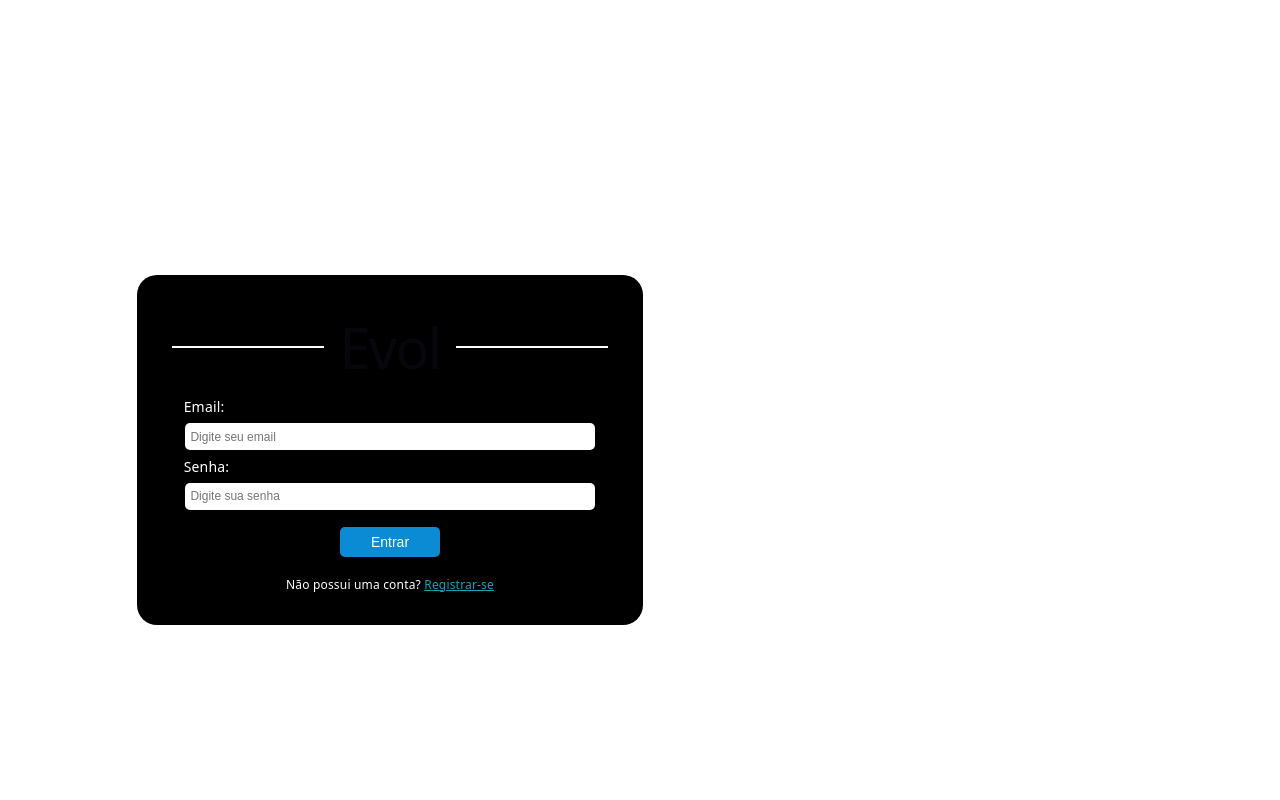
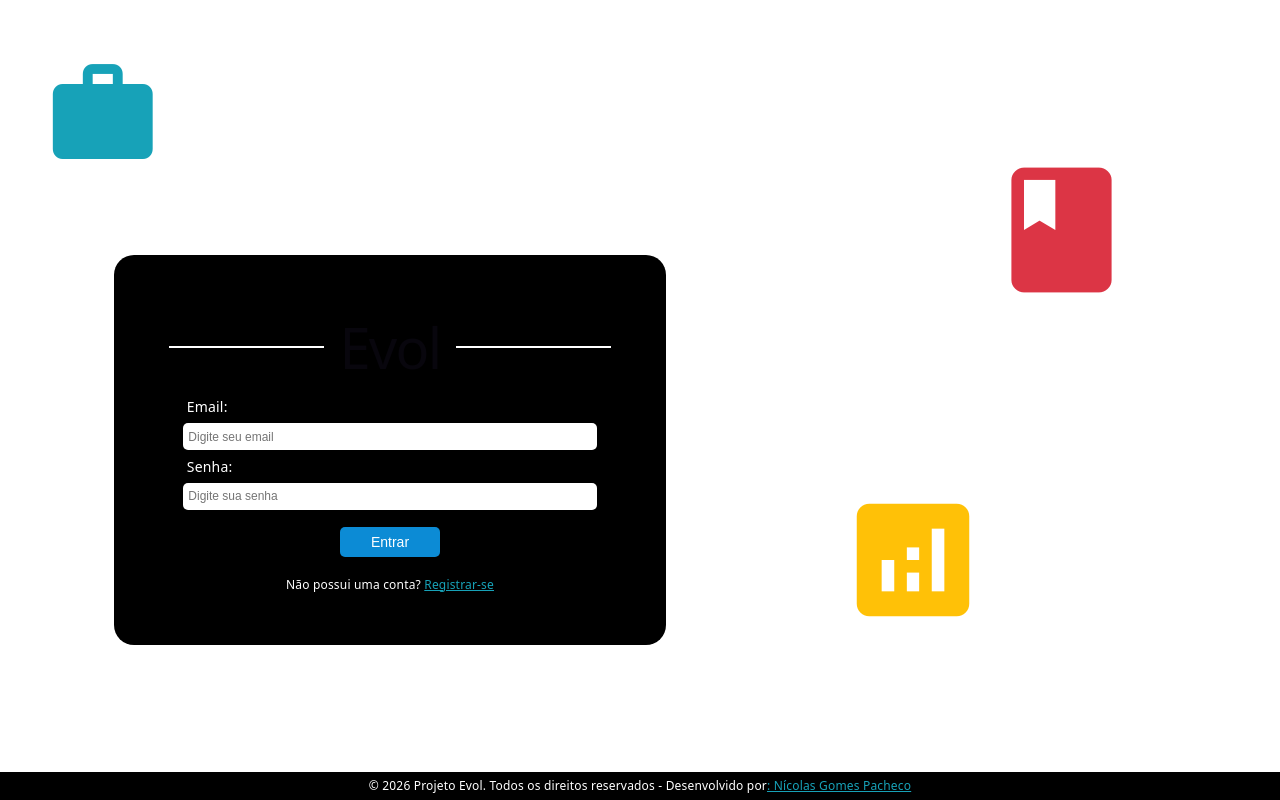
Before and after one commit to nicz-gom/projeto_evol, a React (Vite) app in the folder frontend/: page / in a window 1280 px wide. Built offline with nearby package versions, Linux system fonts and the light colour scheme.

Commit message:
feat: finalização do estilização e construção da página de login e register

```diff
--- a/frontend/index.html
+++ b/frontend/index.html
@@ -3,6 +3,10 @@
   <head>
     <meta charset="UTF-8" />
     <link rel="icon" type="image/svg+xml" href="/favicon.svg" />
+    <link
+    rel="stylesheet"
+    href="https://fonts.googleapis.com/icon?family=Material+Icons"
+    />
     <meta name="viewport" content="width=device-width, initial-scale=1.0" />
     <title>prjeto_evol</title>
   </head>
--- a/frontend/src/components/Inputs/index.tsx
+++ b/frontend/src/components/Inputs/index.tsx
@@ -5,14 +5,15 @@ interface InputsProps{
     label: string;
     input: string;
     placeholder: string;
+    required?: boolean;
 }
 
 /*Criando um componente de input genérico*/
-function Inputs({label, input, placeholder}: InputsProps){
+function Inputs({label, input, placeholder, required}: InputsProps){
     return (
         <div style={{margin: '2px'}}>
-            <label style={{display: 'flex', alignItems: 'start', color: Colors.White, fontSize: Fonts.medio, paddingLeft: '45px'}}>{label}</label>
-            <input type={input} placeholder={placeholder} style={{backgroundColor: 'white', border: 'none', borderRadius: '5px', height: '25px', width: '80%', color: 'black', fontSize: Fonts.pequeno, paddingLeft: '5px'}} />
+            <label style={{display: 'flex', alignItems: 'start', color: Colors.White, fontSize: Fonts.medio, paddingLeft: '10%'}}>{label}</label>
+            <input type={input} placeholder={placeholder} required={required} style={{backgroundColor: 'white', border: 'none', borderRadius: '5px', height: '25px', width: '80%', color: 'black', fontSize: Fonts.pequeno, paddingLeft: '5px'}} />
         </div>
     );
 }
--- /dev/null
+++ b/frontend/src/components/footer/index.tsx
@@ -0,0 +1,12 @@
+import Colors from "../../styles/colors";
+import Fonts from "../../styles/fonts";
+
+function Footer(){
+    return (
+        <footer style={{height: '28px', width: '100%', backgroundColor: Colors.Black, display: 'flex', alignItems: 'center', justifyContent: 'center', position: 'absolute', bottom: 0, zIndex: 1}}>
+            <p style={{color: Colors.White, fontSize: Fonts.pequeno}}>© 2026 Projeto Evol. Todos os direitos reservados - Desenvolvido por</p><a style={{color: Colors.Info, textDecoration: 'underline', fontSize: Fonts.pequeno}} href="https://github.com/nicz-gom" target="_blank" rel="noopener noreferrer">: Nícolas Gomes Pacheco</a>
+        </footer>
+    );
+}
+
+export default Footer;
--- a/frontend/src/index.css
+++ b/frontend/src/index.css
@@ -33,6 +33,7 @@
 @media (prefers-color-scheme: dark) {
   :root {
     --text: #9ca3af;
+    --black: #000;
     --text-h: #f3f4f6;
     --bg: #16171d;
     --border: #2e303a;
--- a/frontend/src/pages/Login/index.tsx
+++ b/frontend/src/pages/Login/index.tsx
@@ -2,23 +2,35 @@ import Colors from "../../styles/colors";
 import Inputs from "../../components/Inputs";
 import Fonts from "../../styles/fonts";
 import Button from "../../components/Buttons";
+import Icon from "@mui/material/Icon";
+import Footer from "../../components/footer";
+
+import "./style.css";
 
 import { Link } from "react-router-dom";
 
+
 function Login(){
     return (
-        <div style={{height: '350px', width: '45%', backgroundColor: Colors.Black, padding: '20px, 20px, 20px, 20px', display: 'flex', flexDirection: 'column', alignItems: 'center', justifyContent: 'center', borderRadius: '20px', position: 'relative', left: '-250px', top: '50px'}}>
+        <div className="login-page" style={{height: '100vh', width: '100vw', display: 'flex', alignItems: 'center', justifyContent: 'center', flexDirection: 'column'}}>
+            <div className="BlackCircle shape-1" aria-hidden="true"><Icon className="icon-work" style={{color: Colors.Info}}>work</Icon></div>
+            <div className="BlackCircle shape-2" aria-hidden="true"><Icon className="icon-books" style={{color: Colors.Danger}}>books</Icon></div>
+            <div className="BlackCircle shape-3" aria-hidden="true"><Icon className="icon-analytics" style={{color: Colors.Warning}}>analytics</Icon></div>
+
+            <form style={{height: '350px', width: '40%', backgroundColor: Colors.Black, padding: '20px', display: 'flex', flexDirection: 'column', alignItems: 'center', justifyContent: 'center', borderRadius: '20px', position: 'relative', left: '-250px', top: '50px', zIndex: 2}}>
                 <section style={{display: 'flex', flexDirection: 'row', alignItems: 'center', justifyContent: 'center', width: '100%'}}>
                     <span style={{backgroundColor: Colors.White, width: '100%', height: '2px', marginLeft: '35px', marginRight: '15px'}}></span>
                     <h1>Evol</h1>
                     <span style={{backgroundColor: Colors.White, width: '100%', height: '2px', marginRight: '35px', marginLeft: '15px'}}></span>
                 </section>
                 <section style={{ width: '100%', display: 'flex', flexDirection: 'column'}}>
-                <Inputs label="Email:" input="text" placeholder="Digite seu email" />
-                <Inputs label="Senha:" input="password" placeholder="Digite sua senha" />
+                    <Inputs label="Email:" input="text" placeholder="Digite seu email" required />
+                    <Inputs label="Senha:" input="password" placeholder="Digite sua senha" required />
                 </section>
                 <Button text="Entrar" onClick={() => alert('Login realizado com sucesso!')} />
                 <span style={{color: Colors.White, fontSize: Fonts.pequeno}}>Não possui uma conta? <Link to="/register" style={{color: Colors.Info, textDecoration: 'underline'}}>Registrar-se</Link></span>
+            </form>
+            <Footer />
         </div>
     );
 }
--- /dev/null
+++ b/frontend/src/pages/Login/style.css
@@ -0,0 +1,72 @@
+.BlackCircle{
+    background-color: var(--black);
+    z-index: 1;
+    pointer-events: none;
+}
+
+.shape-1{
+    position: absolute;
+    height: 150px;
+    width: 150px;
+    top: 3vh;
+    left: 1vw;
+    background-color: var(--black);
+    border-radius: 55% 70% 45% 55% / 60% 50% 70% 60%;
+}
+
+.icon-work{
+    color: var(--white);
+    position: relative;
+    top: 60%;
+    left: 50%;
+    transform: translate(-50%, -50%);
+}
+
+.icon-work.MuiIcon-root{
+    font-size: 120px;
+}
+
+.shape-2{
+    position: absolute;
+    height: 250px;
+    width: 250px;
+    top: 10vh;
+    left: 80vw;
+    background-color: var(--black);
+    border-radius: 35% 70% 65% 55% / 60% 50% 70% 60%;
+}
+
+.icon-books{
+    color: var(--white);
+    position: relative;
+    top: 60%;
+    left: -5%;
+    transform: translate(-50%, -50%);
+}
+
+.icon-books.MuiIcon-root{
+    font-size: 150px;
+}
+
+.shape-3{
+    position: absolute;
+    height: 200px;
+    width: 200px;
+    top: 60vh;
+    left: 60vw;
+    background-color: var(--black);
+    border-radius: 55% 80% 55% 45% / 60% 50% 70% 60%;
+}
+
+.icon-analytics{
+    font-size: 50px;
+    color: var(--white);
+    position: relative;
+    top: 40%;
+    left: 60%;
+    transform: translate(-50%, -50%);
+}
+
+.icon-analytics.MuiIcon-root{
+    font-size: 150px;
+}
--- a/frontend/src/pages/Register/index.tsx
+++ b/frontend/src/pages/Register/index.tsx
@@ -2,25 +2,36 @@ import Colors from "../../styles/colors";
 import Inputs from "../../components/Inputs";
 import Fonts from "../../styles/fonts";
 import Button from "../../components/Buttons";
+import Icon from "@mui/material/Icon";
+import Footer from "../../components/footer";
+
+import "./style.css";
 
 import { Link } from "react-router-dom";
 
 function Register(){
     return (
-        <div style={{height: '450px', width: '45%', backgroundColor: Colors.Black, padding: '30px, 30px, 30px, 30px', display: 'flex', flexDirection: 'column', alignItems: 'center', justifyContent: 'center', borderRadius: '20px', position: 'relative', left: '-250px', top: '50px'}}>
+        <div style={{height: '100vh', width: '100vw', display: 'flex', alignItems: 'center', justifyContent: 'center'}}>
+            <div className="BlackCircle shape-1" aria-hidden="true"><Icon className="icon-work" style={{color: Colors.Info}}>work</Icon></div>
+            <div className="BlackCircle shape-2" aria-hidden="true"><Icon className="icon-hand" style={{color: Colors.SkinColor}}>waving_hand</Icon></div>
+            <div className="BlackCircle shape-3" aria-hidden="true"><Icon className="icon-analytics" style={{color: Colors.Warning}}>analytics</Icon></div>
+
+            <form style={{height: '450px', width: '40%', backgroundColor: Colors.Black, padding: '30px, 30px, 30px, 30px', display: 'flex', flexDirection: 'column', alignItems: 'center', justifyContent: 'center', borderRadius: '20px', position: 'relative', left: '-250px', top: '50px'}}>
                 <section style={{display: 'flex', flexDirection: 'row', alignItems: 'center', justifyContent: 'center', width: '100%'}}>
                     <span style={{backgroundColor: Colors.White, width: '100%', height: '2px', marginLeft: '35px', marginRight: '15px'}}></span>
                     <h1>Evol</h1>
                     <span style={{backgroundColor: Colors.White, width: '100%', height: '2px', marginRight: '35px', marginLeft: '15px'}}></span>
                 </section>
                 <section style={{ width: '100%', display: 'flex', flexDirection: 'column'}}>
-                <Inputs label="Email:" input="text" placeholder="Digite seu email" />
-                <Inputs label="Nome:" input="text" placeholder="Digite seu nome" />
-                <Inputs label="Senha:" input="password" placeholder="Digite sua senha" />
-                <Inputs label="Confirmar senha:" input="password" placeholder="Confirme sua senha" />
+                    <Inputs label="Email:" input="text" placeholder="Digite seu email" required />
+                    <Inputs label="Nome:" input="text" placeholder="Digite seu nome" required />
+                    <Inputs label="Senha:" input="password" placeholder="Digite sua senha" required />
+                    <Inputs label="Confirmar senha:" input="password" placeholder="Confirme sua senha" required />
                 </section>
                 <Button text="Cadastrar-se" onClick={() => alert('Cadastro realizado com sucesso!')} />
                 <span style={{color: Colors.White, fontSize: Fonts.pequeno}}>Já possui uma conta? <Link to="/login" style={{color: Colors.Info, textDecoration: 'underline'}}>Entrar</Link></span>
+            </form>
+            <Footer />
         </div>
     );
 }
--- /dev/null
+++ b/frontend/src/pages/Register/style.css
@@ -0,0 +1,72 @@
+.BlackCircle{
+    background-color: var(--black);
+    z-index: 1;
+    pointer-events: none;
+}
+
+.shape-1{
+    position: absolute;
+    height: 150px;
+    width: 150px;
+    top: 3vh;
+    left: 1vw;
+    background-color: var(--black);
+    border-radius: 55% 70% 45% 55% / 60% 50% 70% 60%;
+}
+
+.icon-work{
+    color: var(--white);
+    position: relative;
+    top: 60%;
+    left: 50%;
+    transform: translate(-50%, -50%);
+}
+
+.icon-work.MuiIcon-root{
+    font-size: 120px;
+}
+
+.shape-2{
+    position: absolute;
+    height: 250px;
+    width: 250px;
+    top: 10vh;
+    left: 80vw;
+    background-color: var(--black);
+    border-radius: 35% 70% 65% 55% / 60% 50% 70% 60%;
+}
+
+.icon-hand{
+    color: var(--white);
+    position: relative;
+    top: 60%;
+    left: 5%;
+    transform: translate(-50%, -50%);
+}
+
+.icon-hand.MuiIcon-root{
+    font-size: 150px;
+}
+
+.shape-3{
+    position: absolute;
+    height: 200px;
+    width: 200px;
+    top: 60vh;
+    left: 60vw;
+    background-color: var(--black);
+    border-radius: 55% 80% 55% 45% / 60% 50% 70% 60%;
+}
+
+.icon-analytics{
+    font-size: 50px;
+    color: var(--white);
+    position: relative;
+    top: 40%;
+    left: 60%;
+    transform: translate(-50%, -50%);
+}
+
+.icon-analytics.MuiIcon-root{
+    font-size: 150px;
+}
--- a/frontend/src/styles/colors.ts
+++ b/frontend/src/styles/colors.ts
@@ -6,7 +6,8 @@ enum Colors {
     Success = "#28a745",
     Danger = "#dc3545",
     Warning = "#ffc107",
-    Info = "#17a2b8"
+    Info = "#17a2b8",
+    SkinColor = "#f5c6aa"
 }
 
 export default Colors;
```
Also changed, not shown: frontend/NOTES.txt (added), frontend/src/pages/Login/Login.style.ts (deleted), frontend/src/pages/Login/Login.type.ts (deleted). Lines whose indentation alone changed are shown as unchanged.
